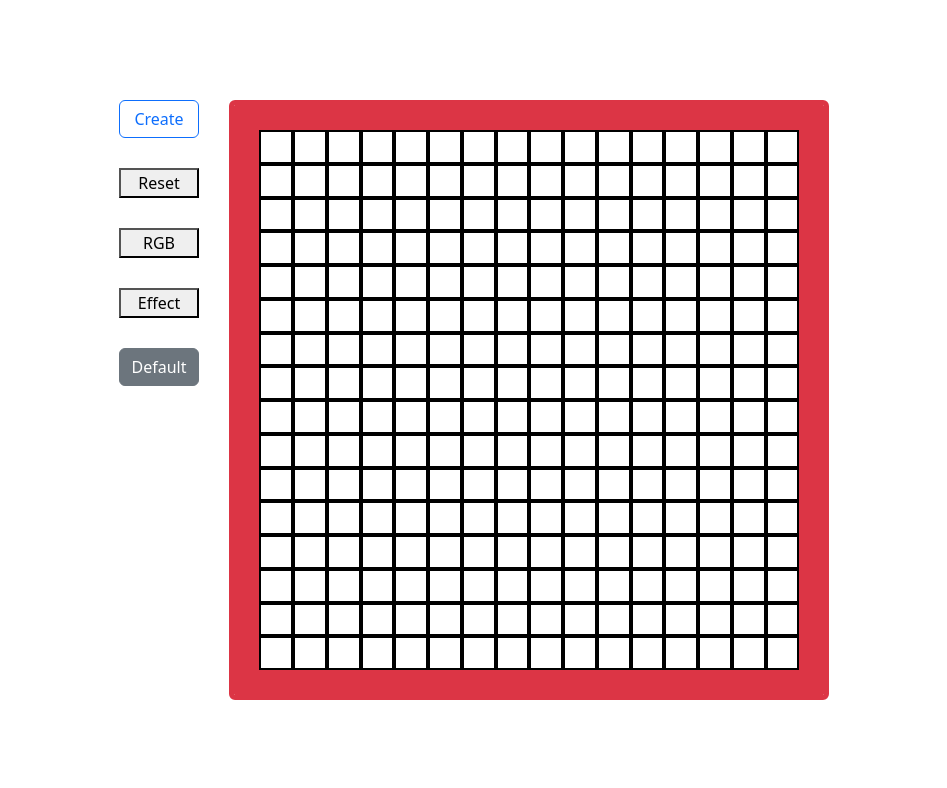
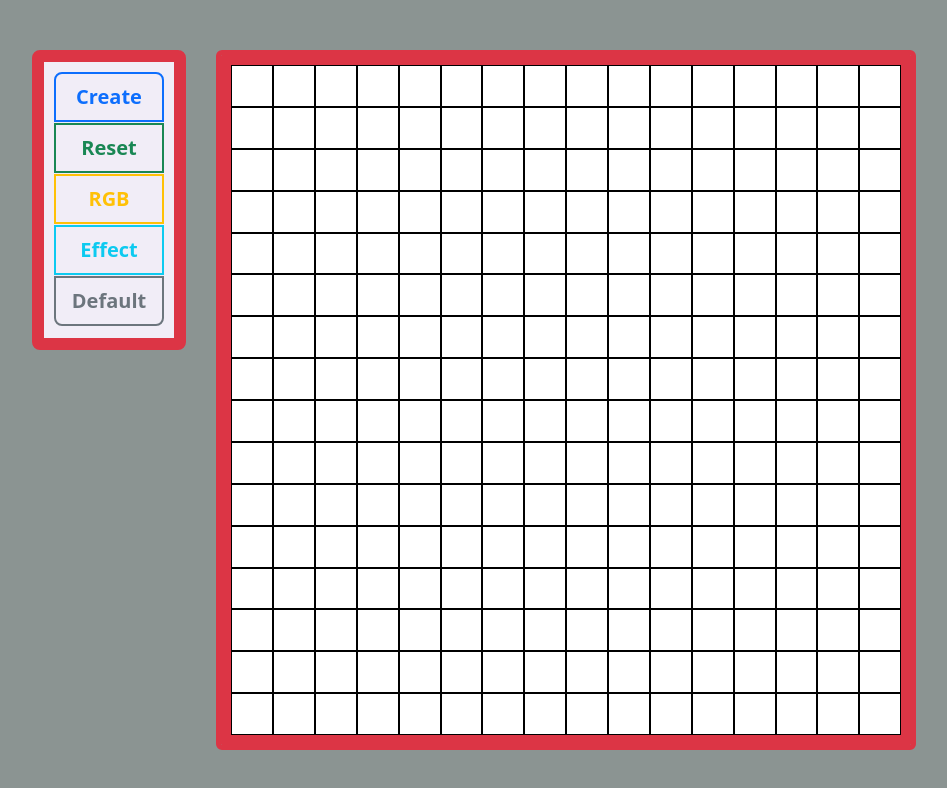
Before and after one commit to batuyazici/odin-etch-a-sketch, a plain HTML site: page index.html in a window 1280 px wide. Shown: the whole page, without its empty margins (166-1113 px from the left). Drawn offline with nearby package versions, Linux system fonts and the light colour scheme.

Commit message:
Update UI for visibility

```diff
--- a/index.html
+++ b/index.html
@@ -4,24 +4,33 @@
 <head>
     <meta charset="UTF-8">
     <meta name="viewport" content="width=device-width, initial-scale=1.0">
-    <link rel="stylesheet" href="./style.css">
     <link href="https://cdn.jsdelivr.net/npm/bootstrap@5.3.1/dist/css/bootstrap.min.css" rel="stylesheet"
         integrity="sha384-4bw+/aepP/YC94hEpVNVgiZdgIC5+VKNBQNGCHeKRQN+PtmoHDEXuppvnDJzQIu9" crossorigin="anonymous">
+    <link rel="stylesheet" href="./style.css">
     <title>Etch a Sketch</title>
 </head>
 
 <body>
     <div class="main-container">
-        <nav>
-            <button class="btn btn-outline-primary" id="input-button">Create</button>
-            <button id="reset-button">Reset</button>
-            <button id="rgb-button">RGB</button>
-            <button id="effect-button">Effect</button>
-            <button class="btn btn-secondary" id="default-button">Default</button>
-        </nav>
-        <div class="grid-container border border-danger border-5 rounded ">
+        <div class="nav-container">
+            <nav>
+                <div class="btn-group-vertical" role="group" aria-label="Vertical button group">
+                    <button type="button" class="btn btn-outline-primary btn-lg custom-bold"
+                        id="input-button">Create</button>
+                    <button type="button" class="btn btn-outline-success btn-lg custom-bold"
+                        id="reset-button">Reset</button>
+                    <button type="button" class="btn btn-outline-warning btn-lg custom-bold" data-bs-toggle="button"
+                        id="rgb-button">RGB</button>
+                    <button type="button" class="btn btn-outline-info btn-lg custom-bold" data-bs-toggle="button"
+                        id="effect-button">Effect</button>
+                    <button type="button" class="btn btn-outline-secondary btn-lg custom-bold" data-bs-toggle="button"
+                        id="default-button">Default</button>
+                </div>
+            </nav>
+
         </div>
-
+        <div class="grid-container border border-danger border-5 rounded">
+        </div>
     </div>
     <script src="./index.js" defer></script>
     <script src="https://cdn.jsdelivr.net/npm/bootstrap@5.3.1/dist/js/bootstrap.bundle.min.js"
--- a/style.css
+++ b/style.css
@@ -2,24 +2,28 @@
   caret-color: transparent;
 }
 body {
-  margin: 0; /* Reset default body margin */
+  background-color: #8b9492;
+  margin: 0;
   display: flex;
-  justify-content: center; /* Horizontally center the main container */
-  align-items: center; /* Vertically center the main container */
-  height: 100vh; /* Set the body height to full viewport height */
+  justify-content: center;
+  align-items: center;
+  height: 100vh;
 }
 
-
+button {
+  margin-bottom: 2px;
+}
 nav {
+  padding: 0 10px;
+  margin: 0;
   height: 300px;
-  width: auto;
   display: flex;
+  justify-content: center;
   flex-direction: column;
   gap: 30px;
-}
-
-button{
-  cursor:pointer;
+  background-color: rgb(241, 237, 247);
+  border: 12px solid rgb(220, 53, 69);
+  border-radius: 0.5em;
 }
 
 .main-container {
@@ -29,13 +33,45 @@ button{
 
 .grid-container {
   display: inline-grid;
-  width: 600px;
-  height: 600px;
-  padding: 25px;
+  width: 700px;
+  height: 700px;
+  padding: 10px;
   background-clip: content-box;
-  box-shadow: inset 0 0 0 25px rgba(var(--bs-danger-rgb),var(--bs-border-opacity));
+  background-color: white;
+  box-shadow: inset 0 0 0 10px
+    rgba(var(--bs-danger-rgb), var(--bs-border-opacity));
+}
+
+.nav-container {
+  display: flex;
+  flex-direction: column;
+  gap: 60px;
+  max-width: 300px;
 }
 
 .grid-container > * {
-  border: 2px solid black;
+  border: 1.5px solid black;
 }
+
+.custom-bold {
+  font-weight: bold; /* Make the font bold */
+  border-width: 2px;
+}
+
+.mode-container {
+  padding: 0 25px;
+  height: 250px;
+  width: 108.750px;
+  display: flex;
+  justify-content: center;
+  flex-direction: column;
+  gap: 30px;
+  background-color: rgb(241, 237, 247);
+  border: 12px solid rgb(220, 53, 69);
+  border-radius: 0.5em;
+}
+
+.mode-img {
+max-width: 250px;
+max-height: 150px;
+}
```
